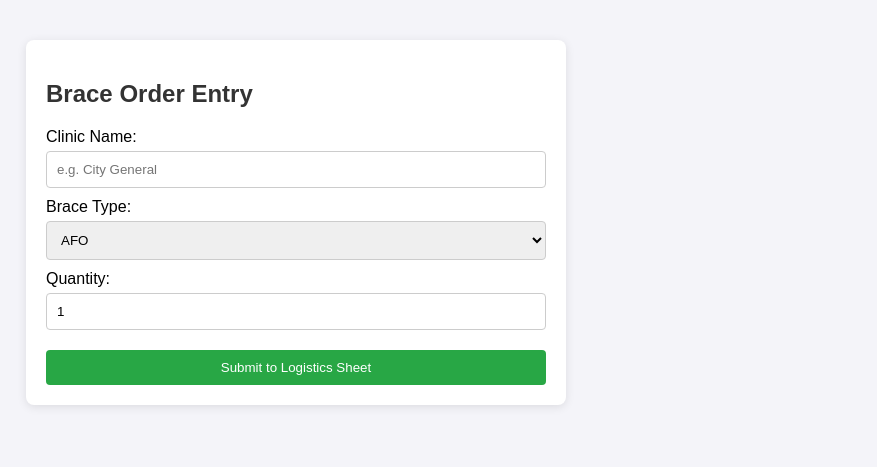
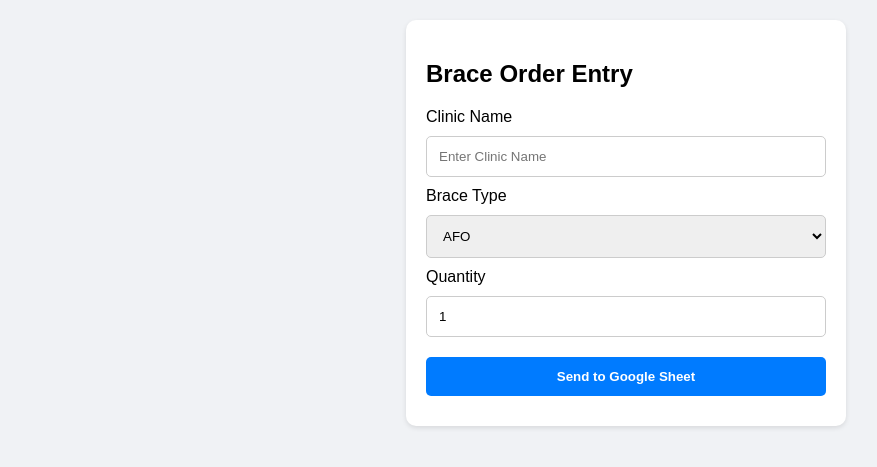
Before and after one commit to logistics-max/brace-flow, a Flask app: page / in a window 1280 px wide. Shown: the top 467 px of the page, without its empty margins (14-891 px from the left). Run offline with Flask 3, Linux system fonts and the light colour scheme.

Commit message:
Update index.html

```diff
--- a/templates/index.html
+++ b/templates/index.html
@@ -1,36 +1,34 @@
 <!DOCTYPE html>
 <html>
 <head>
-    <title>Brace Logistics Portal</title>
+    <title>Brace Logistics Entry</title>
+    <meta name="viewport" content="width=device-width, initial-scale=1">
     <style>
-        body { font-family: Arial, sans-serif; margin: 40px; background-color: #f4f4f9; }
-        .container { max-width: 500px; background: white; padding: 20px; border-radius: 8px; box-shadow: 0 2px 10px rgba(0,0,0,0.1); }
-        h2 { color: #333; }
-        label { display: block; margin-top: 10px; }
-        input, select { width: 100%; padding: 10px; margin-top: 5px; border: 1px solid #ccc; border-radius: 4px; box-sizing: border-box; }
-        button { margin-top: 20px; width: 100%; padding: 10px; background-color: #28a745; color: white; border: none; border-radius: 4px; cursor: pointer; }
-        button:hover { background-color: #218838; }
+        body { font-family: sans-serif; margin: 20px; background-color: #f0f2f5; }
+        .card { background: white; padding: 20px; border-radius: 10px; box-shadow: 0 2px 5px rgba(0,0,0,0.1); max-width: 400px; margin: auto; }
+        input, select, button { width: 100%; padding: 12px; margin: 10px 0; border-radius: 5px; border: 1px solid #ccc; box-sizing: border-box; }
+        button { background-color: #007bff; color: white; border: none; font-weight: bold; cursor: pointer; }
     </style>
 </head>
 <body>
-    <div class="container">
+    <div class="card">
         <h2>Brace Order Entry</h2>
         <form action="/submit" method="POST">
-            <label>Clinic Name:</label>
-            <input type="text" name="clinic_name" required placeholder="e.g. City General">
+            <label>Clinic Name</label>
+            <input type="text" name="clinic_name" placeholder="Enter Clinic Name" required>
 
-            <label>Brace Type:</label>
+            <label>Brace Type</label>
             <select name="brace_type">
-                <option value="AFO">AFO</option>
-                <option value="KAFO">KAFO</option>
-                <option value="Wrist Brace">Wrist Brace</option>
-                <option value="Back Brace">Back Brace</option>
+                <option>AFO</option>
+                <option>KAFO</option>
+                <option>Wrist Brace</option>
+                <option>Back Brace</option>
             </select>
 
-            <label>Quantity:</label>
-            <input type="number" name="quantity" required min="1" value="1">
+            <label>Quantity</label>
+            <input type="number" name="quantity" value="1" required>
 
-            <button type="submit">Submit to Logistics Sheet</button>
+            <button type="submit">Send to Google Sheet</button>
         </form>
     </div>
 </body>
```
